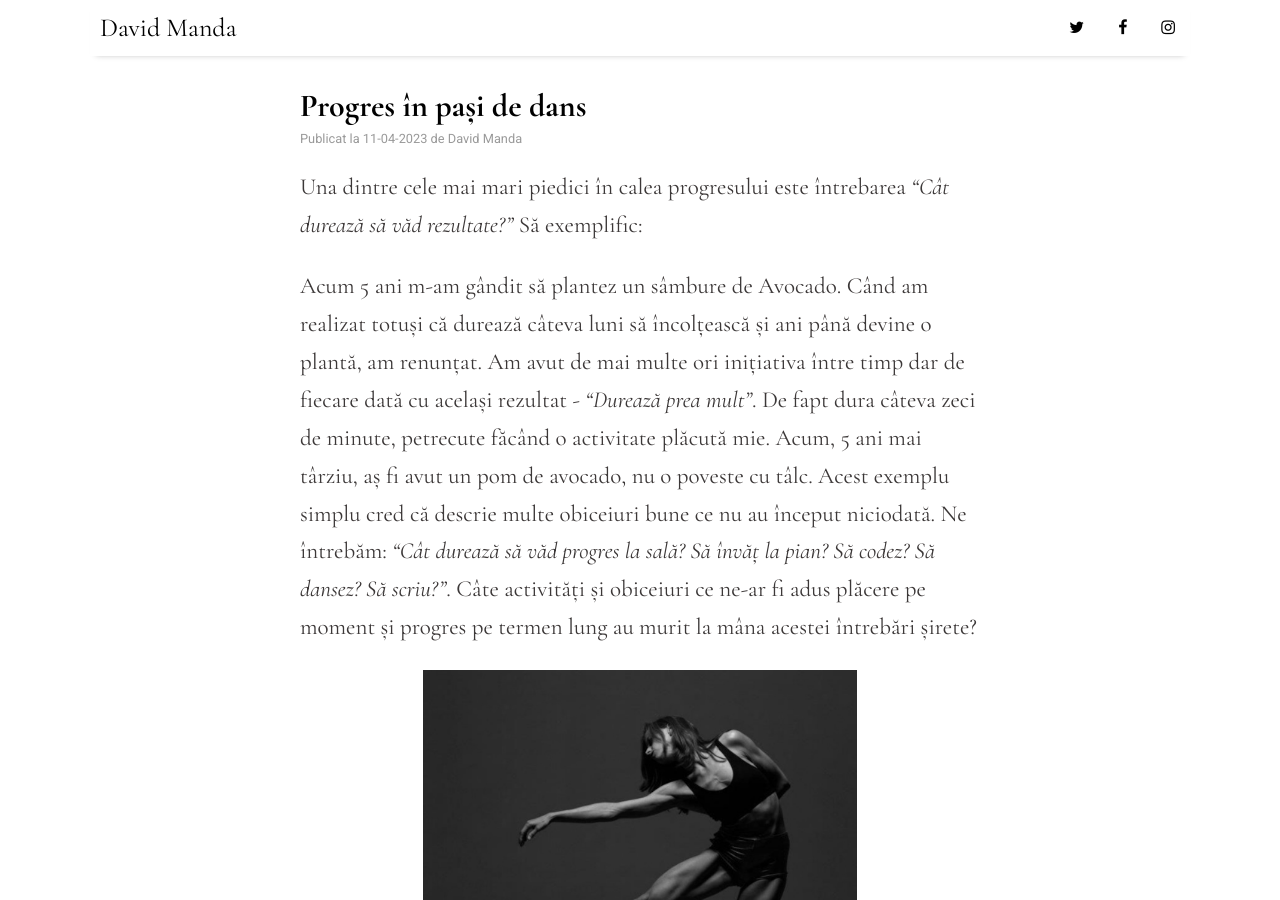
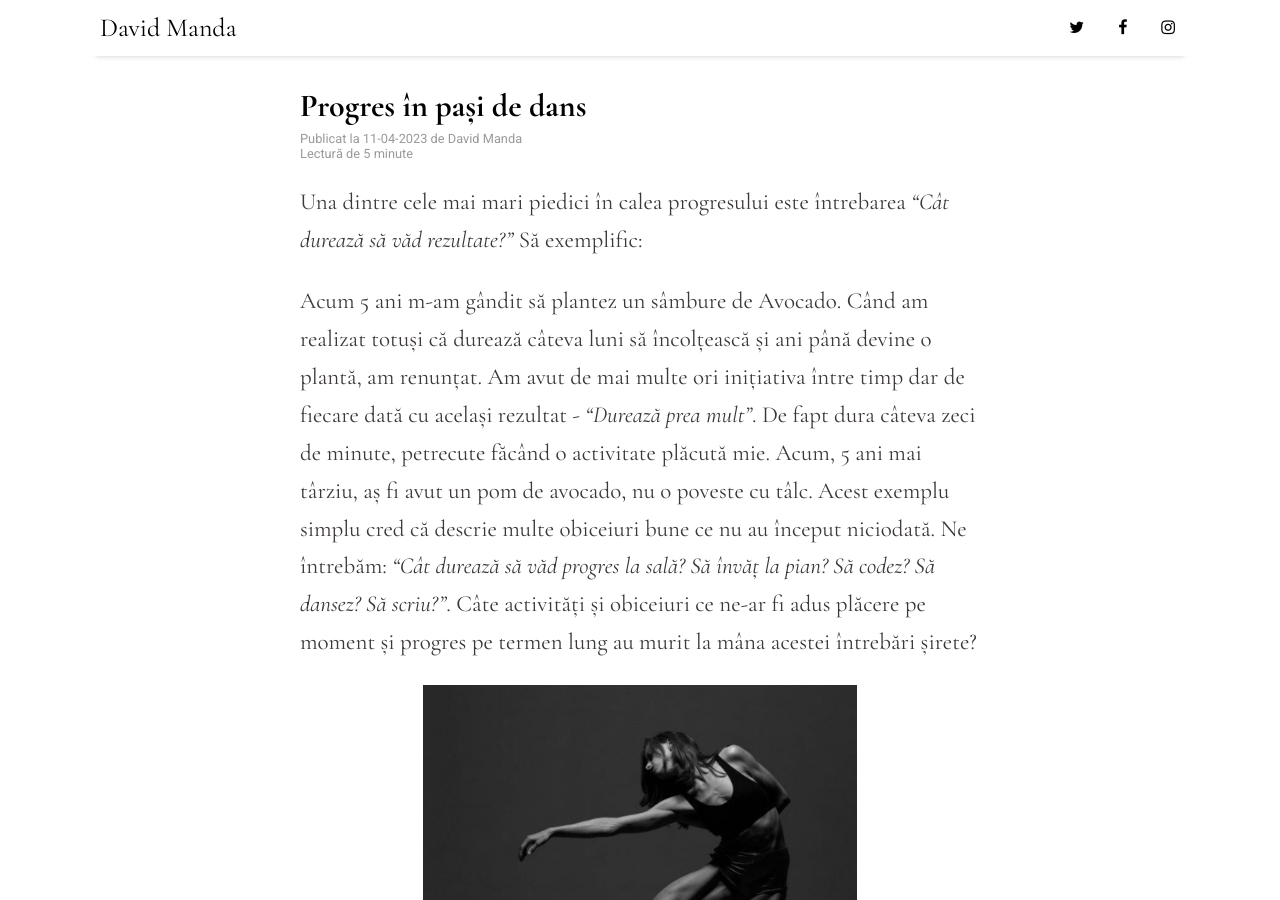
Before and after one commit to DavidManda/DavidManda.github.io, a Jekyll site: the page built from _posts/2023-04-11-progresul.md, in a window 1280 px wide and 900 px high. Built offline with Jekyll 4.4.1, drawn with Linux system fonts in a browser that asks for light colours; nearby versions of some CDN libraries; comment, search, counter and statistics services are not loaded.

Commit message:
duration

```diff
--- a/_layouts/post.html
+++ b/_layouts/post.html
@@ -17,6 +17,8 @@ layout: default
     {% else %}
       {{ site.author }}
     {% endif %}
+    <br>
+    Lectură de 5 minute
   </span>
 
   <article>
```
